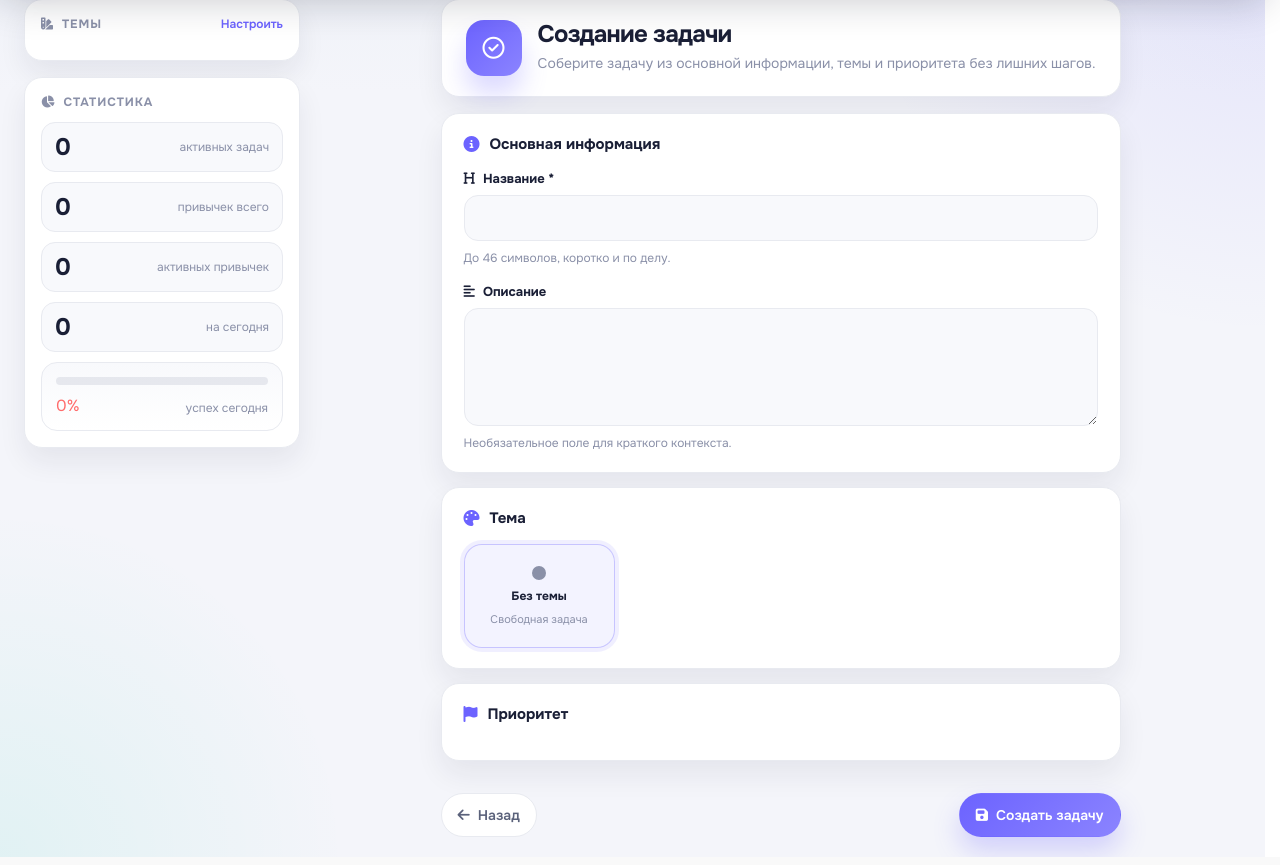
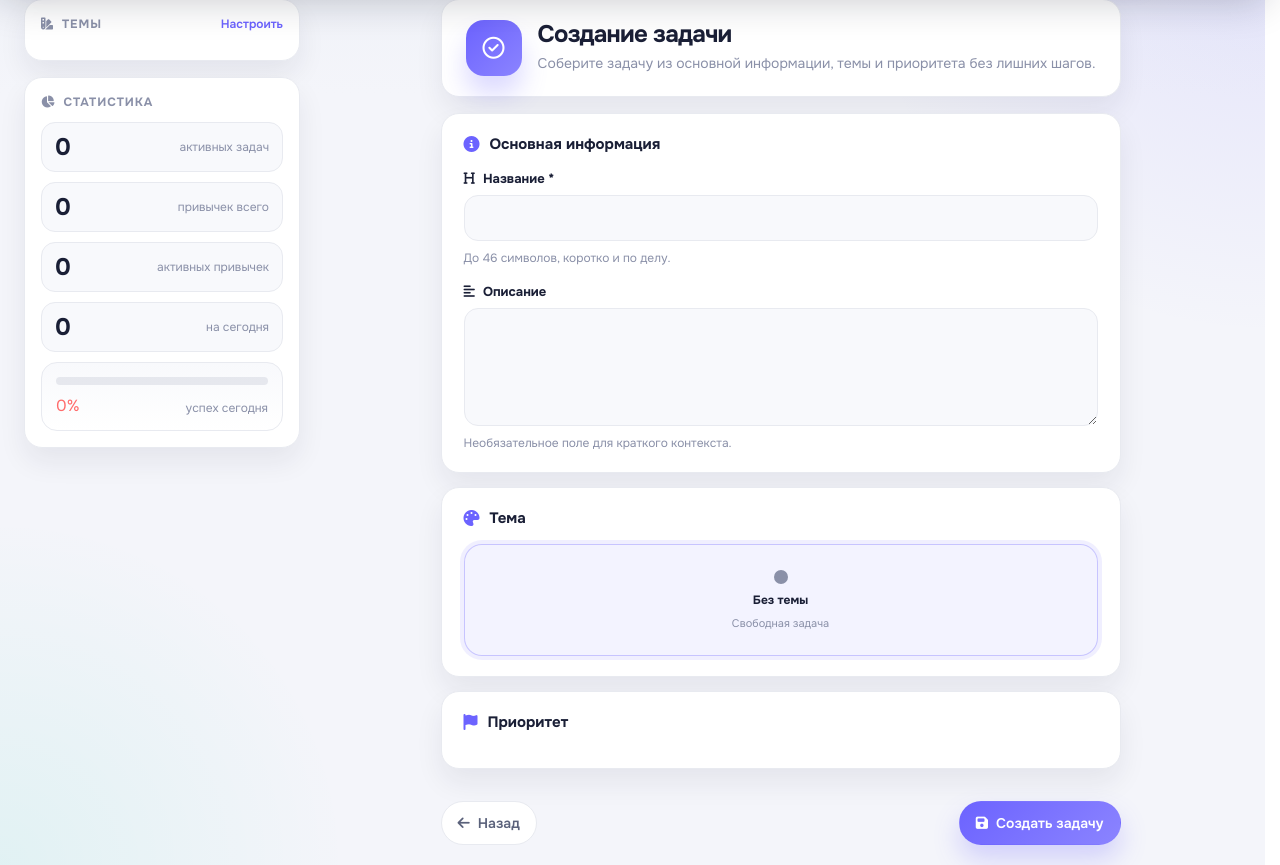
Before and after one commit to badinoko/Habbit, a FastAPI app: template src/templates/tasks/tasks_form.html in a window 1280 px wide. Shown: the part 76-941 px from the top of the page. Run offline with FastAPI, Linux system fonts and the light colour scheme; the template is opened without the code that fills it, so the values that code supplies are empty; parts of the project's set-up code (start-up, migrations or seed data) failed here and were passed over.

Commit message:
Widen form theme cards for long names

```diff
--- a/src/static/css/forms.css
+++ b/src/static/css/forms.css
@@ -150,6 +150,10 @@
   grid-template-columns: repeat(4, minmax(0, 1fr));
 }
 
+.selection-grid.form-theme-grid {
+  grid-template-columns: repeat(auto-fit, minmax(220px, 1fr));
+}
+
 .selection-grid.priority {
   grid-template-columns: repeat(3, minmax(0, 1fr));
 }
@@ -202,6 +206,17 @@
 .selection-title {
   font-size: 12px;
   font-weight: 700;
+}
+
+.selection-grid.form-theme-grid .selection-card {
+  min-height: 112px;
+  padding-inline: 18px;
+}
+
+.selection-grid.form-theme-grid .selection-title {
+  max-width: 100%;
+  line-height: 1.35;
+  overflow-wrap: anywhere;
 }
 
 .selection-meta {
--- a/src/templates/habits/habits_form.html
+++ b/src/templates/habits/habits_form.html
@@ -34,7 +34,7 @@
         <i class="fa-solid fa-palette"></i>
         <h3>Тема</h3>
     </div>
-    <div class="selection-grid themes">
+    <div class="selection-grid themes form-theme-grid">
         <label class="selection-option">
             <input type="radio" id="theme-none" name="theme_id" value="NoTheme" {% if not habit_data.theme_id %}checked{% endif %}>
             <span class="selection-card">
--- a/src/templates/tasks/tasks_form.html
+++ b/src/templates/tasks/tasks_form.html
@@ -29,7 +29,7 @@
         <i class="fa-solid fa-palette"></i>
         <h3>Тема</h3>
     </div>
-    <div class="selection-grid themes">
+    <div class="selection-grid themes form-theme-grid">
         <label class="selection-option">
             <input type="radio" id="theme-none" name="theme_id" value="NoTheme" {% if not task.theme_id %}checked{% endif %}>
             <span class="selection-card">
```
Also changed, not shown: docs/project/progress.md (+1 -0 lines), docs/reviews/upstream-proposal-v2-draft.md (+1 -0 lines).
